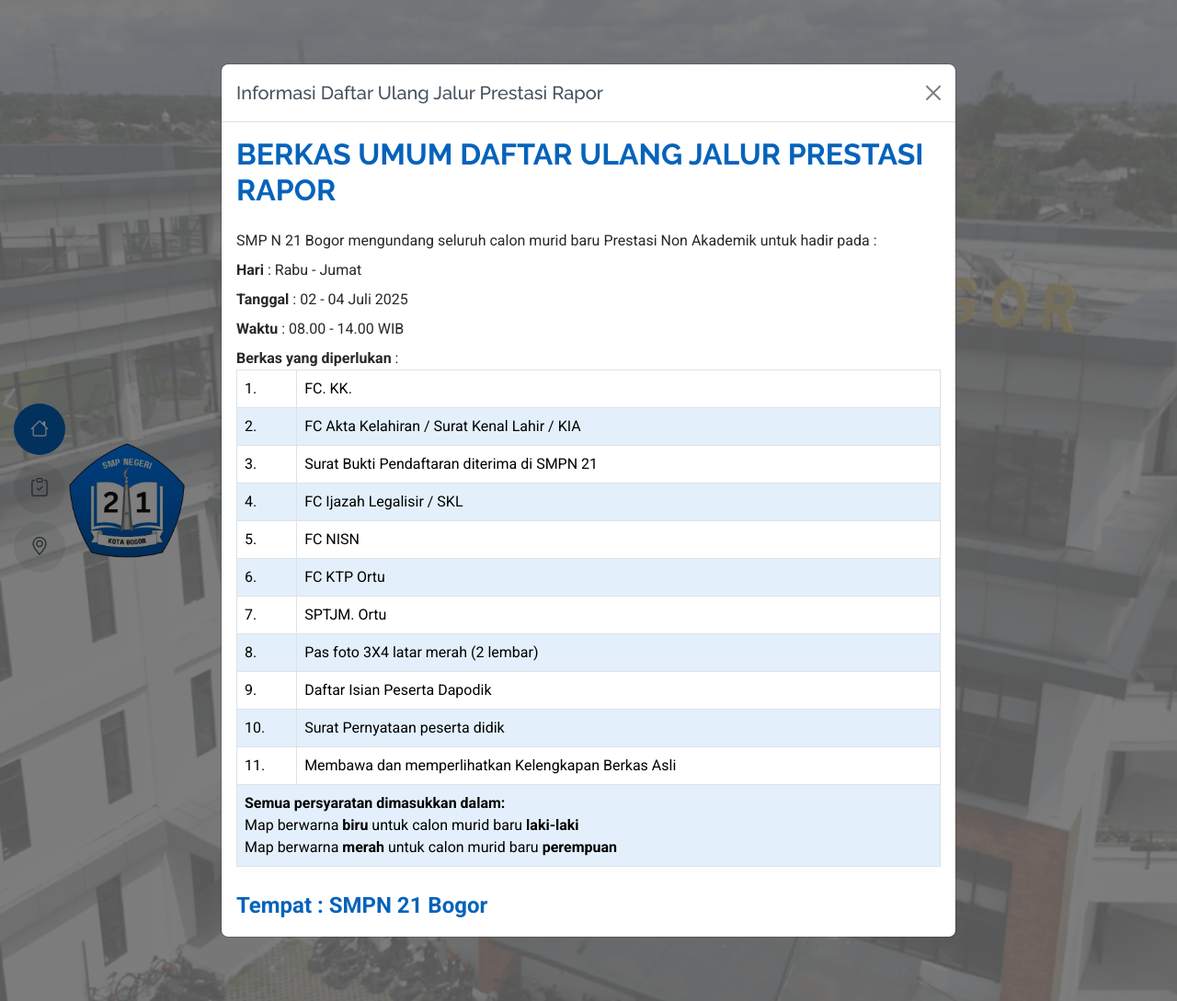
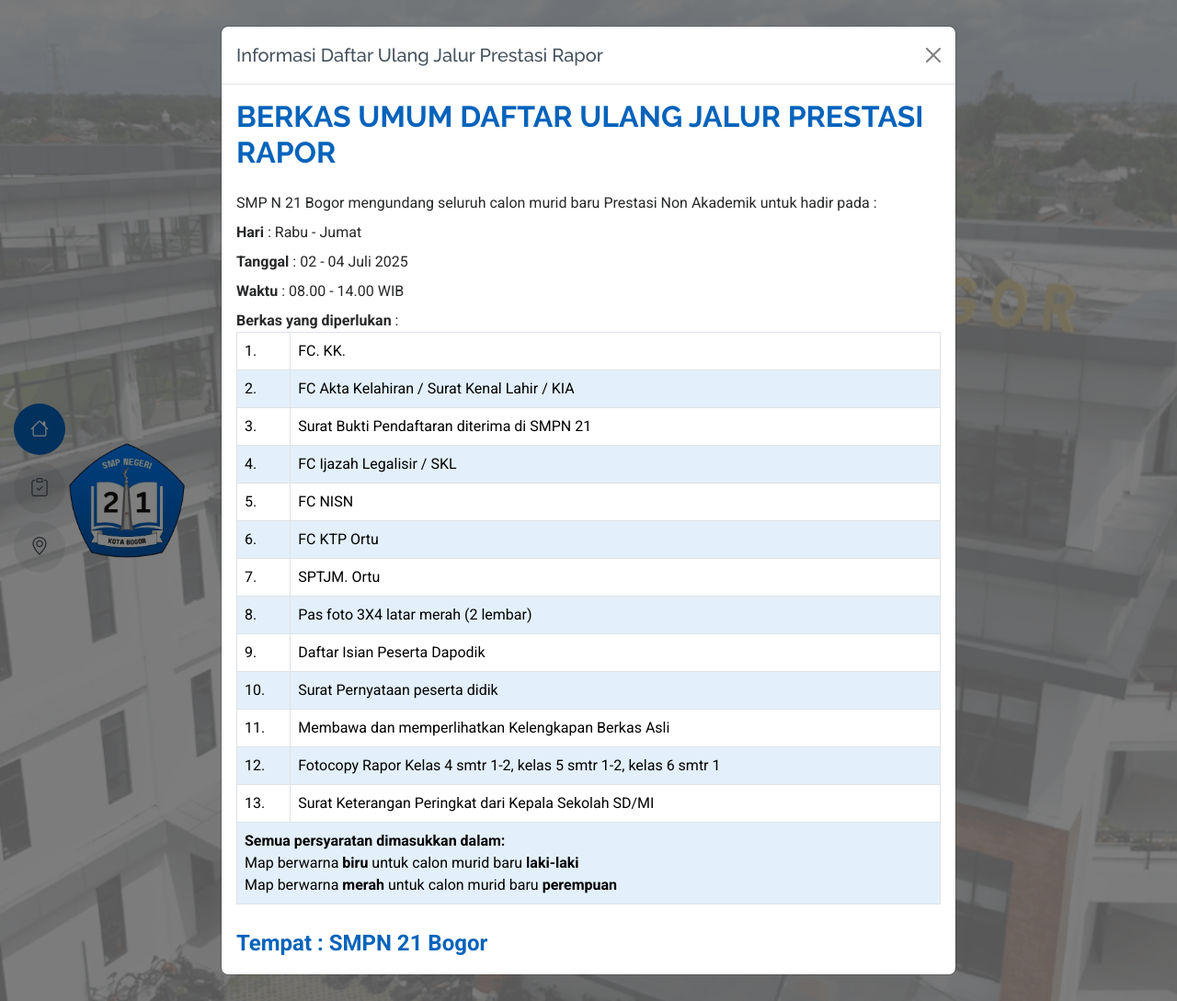
Before and after one commit to bzndenis/info-spmb-smpn21bogor, a PHP site: page /info.php in a window 1280 px wide, after a click that opens the changed part. Shown: the whole page at 92% size. Run offline with PHP 8.4, Linux system fonts and the light colour scheme.

Commit message:
Menambahkan berkas baru yang diperlukan untuk pendaftaran jalur Prestasi Rapor dan Prestasi Akademik/Non Akademik di info.php, serta menghapus spasi kosong yang tidak perlu.

```diff
--- a/info.php
+++ b/info.php
@@ -229,7 +229,6 @@
             <button type="button" class="btn-close" data-bs-dismiss="modal" aria-label="Tutup"></button>
           </div>
           <div class="modal-body">
-
             <h2 class="fw-bold" style="color:var(--accent-color);">BERKAS UMUM DAFTAR ULANG JALUR PRESTASI RAPOR</h2>
             <p class="mt-4 mb-2 text-start">SMP N 21 Bogor mengundang seluruh calon murid baru Prestasi Non Akademik untuk hadir pada :</p>
             <div class="mb-2 text-start"><strong>Hari</strong> : Rabu - Jumat</div>
@@ -250,6 +249,8 @@
                     <tr><td>9.</td><td>Daftar Isian Peserta Dapodik</td></tr>
                     <tr><td>10.</td><td>Surat Pernyataan peserta didik</td></tr>
                     <tr><td>11.</td><td>Membawa dan memperlihatkan Kelengkapan Berkas Asli</td></tr>
+                    <tr><td>12.</td><td>Fotocopy Rapor Kelas 4 smtr 1-2, kelas 5 smtr 1-2, kelas 6 smtr 1</td></tr>
+                    <tr><td>13.</td><td>Surat Keterangan Peringkat dari Kepala Sekolah SD/MI</td></tr>
                     <tr><td colspan="2"><b>Semua persyaratan dimasukkan dalam:</b><br>Map berwarna <b>biru</b> untuk calon murid baru <b>laki-laki</b><br>Map berwarna <b>merah</b> untuk calon murid baru <b>perempuan</b></td></tr>
                   </tbody>
                 </table>
@@ -270,7 +271,6 @@
             <button type="button" class="btn-close" data-bs-dismiss="modal" aria-label="Tutup"></button>
           </div>
           <div class="modal-body">
-
             <h2 class="fw-bold" style="color:var(--accent-color);">BERKAS UMUM DAFTAR ULANG JALUR PRESTASI AKADEMIK/NON AKADEMIK</h2>
             <p class="mt-4 mb-2 text-start">SMP N 21 Bogor mengundang seluruh calon murid baru jalur Prestasi Akademik/Non Akademik untuk hadir pada :</p>
             <div class="mb-2 text-start"><strong>Hari</strong> : Rabu - Jumat</div>
@@ -291,6 +291,10 @@
                     <tr><td>9.</td><td>Daftar Isian Peserta Dapodik</td></tr>
                     <tr><td>10.</td><td>Surat Pernyataan peserta didik</td></tr>
                     <tr><td>11.</td><td>Membawa dan memperlihatkan Kelengkapan Berkas Asli</td></tr>
+                    <tr><td>12.</td><td>Surat Kesiapan mengembangkan prestasi (dibuatkan SMP N 21)</td></tr>
+                    <tr><td>13.</td><td>FC Sertifikat/Piagam Prestasi</td></tr>
+                    <tr><td>14.</td><td>Surat Keterangan Prestasi dari Kepala Sekolah SD/MI</td></tr>
+                    <tr><td>15.</td><td>Surat Pernyataan Kebenaran Sertifikat/Piagam dari Induk Organisasi tempat perlombaan/Kejuaraan diselenggarakan.</td></tr>
                     <tr><td colspan="2"><b>Semua persyaratan dimasukkan dalam:</b><br>Map berwarna <b>biru</b> untuk calon murid baru <b>laki-laki</b><br>Map berwarna <b>merah</b> untuk calon murid baru <b>perempuan</b></td></tr>
                   </tbody>
                 </table>
```
